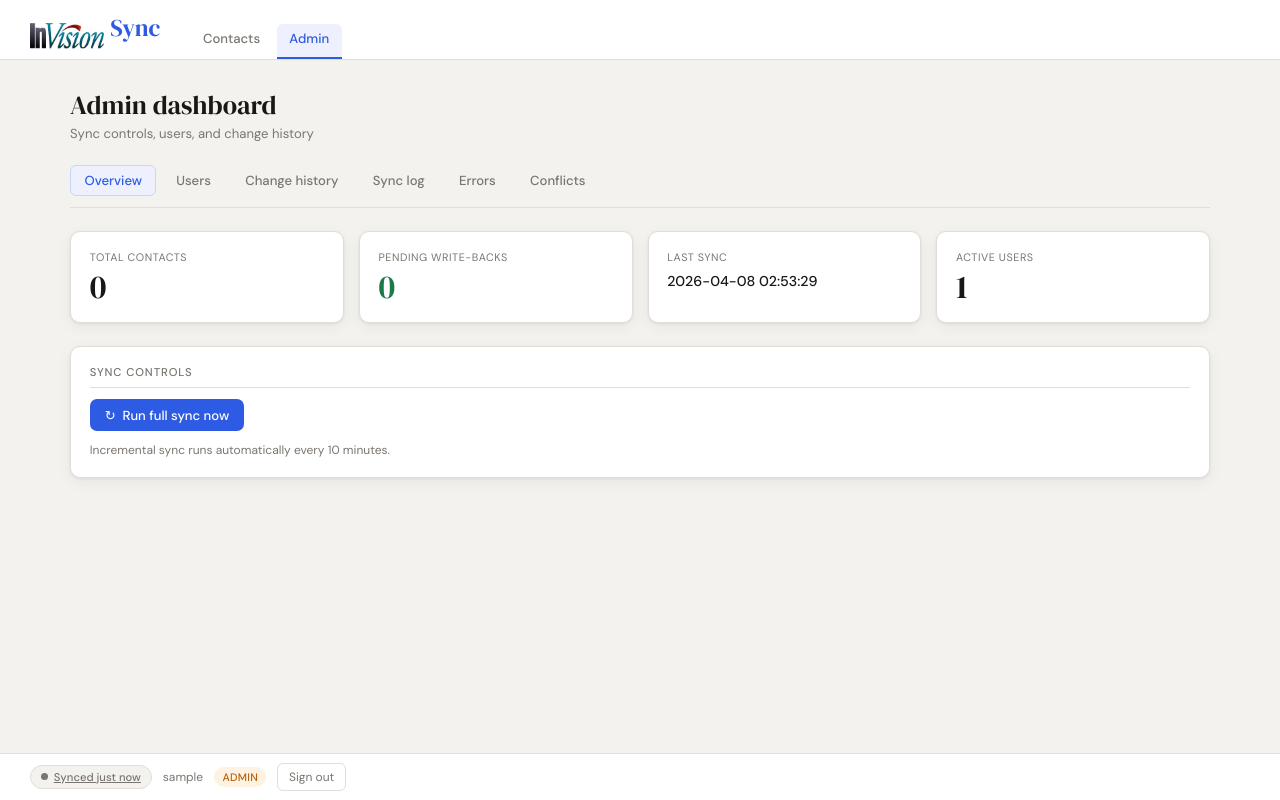
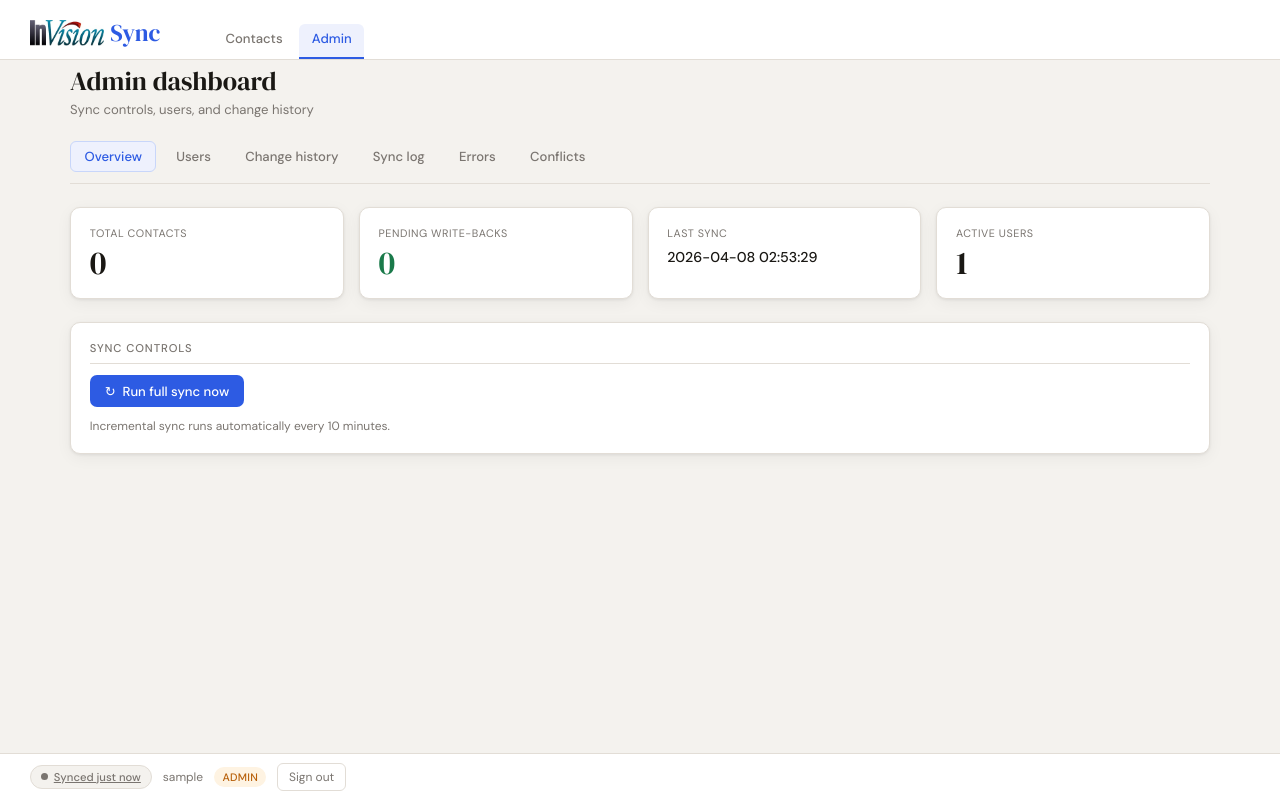
Before and after one commit to jkharty/ContactSync, a Flask app: page /admin in a window 1280 px wide. Run offline with Flask 3, Linux system fonts and the light colour scheme; the visitor is signed in with stand-in values (Sample User, id 1); data comes from the database, SQL or seed files in the repository; data that the repository does not hold is empty; parts of the project's set-up code (start-up, migrations or seed data) failed here and were passed over.

Commit message:
Center-align InVision/Sync, add gap before Contacts, reduce top whitespace
Co-Authored-By: Claude Sonnet 4.6 <noreply@anthropic.com>

```diff
--- a/templates/base.html
+++ b/templates/base.html
@@ -51,10 +51,11 @@
     text-decoration: none;
     letter-spacing: -.01em;
     display: flex;
-    align-items: flex-end;
+    align-items: center;
     gap: .4rem;
     align-self: flex-end;
     padding-bottom: .65rem;
+    margin-right: 1.5rem;
   }
   .nav-brand span { color: var(--accent); }
   .nav-links { display: flex; gap: .25rem; flex: 1; align-items: flex-end; }
@@ -106,7 +107,7 @@
   .btn-logout:hover { border-color: var(--danger); color: var(--danger); }
 
   /* ── Layout ── */
-  main { flex: 1; padding: 2rem; max-width: 1200px; margin: 0 auto; width: 100%; }
+  main { flex: 1; padding: .4rem 2rem 2rem; max-width: 1200px; margin: 0 auto; width: 100%; }
 
   /* ── Cards ── */
   .card {
@@ -357,7 +358,7 @@
 <nav>
   <a class="nav-brand" href="{{ url_for('contacts') }}">
     <img src="{{ url_for('static', filename='images/invision_logo.jpg') }}" alt="InVision" style="height:26px; width:auto;">
-    <span style="font-family:'DM Serif Display',serif; font-size:1.6rem; margin-bottom:5px;">Sync</span>
+    <span style="font-family:'DM Serif Display',serif; font-size:1.6rem;">Sync</span>
   </a>
   <div class="nav-links">
     <a class="nav-link {% if request.endpoint=='contacts' %}active{% endif %}"
--- a/templates/contacts.html
+++ b/templates/contacts.html
@@ -85,7 +85,7 @@
 {% endblock %}
 
 {% block content %}
-<div class="page-header" style="margin-bottom:.75rem;">
+<div class="page-header" style="margin-bottom:.25rem; min-height:0; padding-top:.25rem;">
   <div></div>
   {% if role in ('editor','admin') %}
   <button id="select-mode-btn" class="btn btn-secondary btn-sm" onclick="toggleSelectMode()">Select</button>
```
